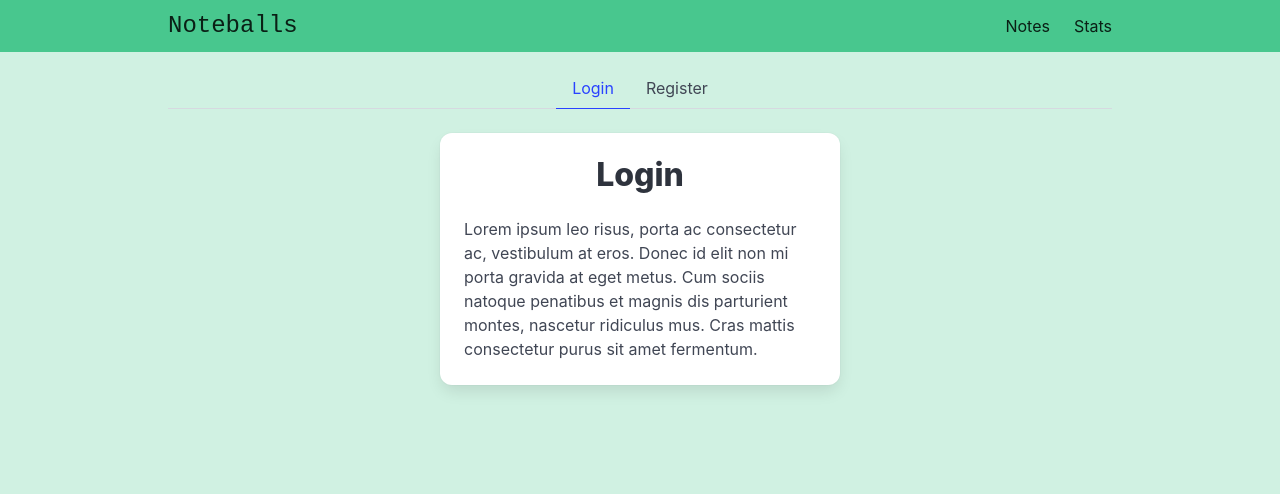
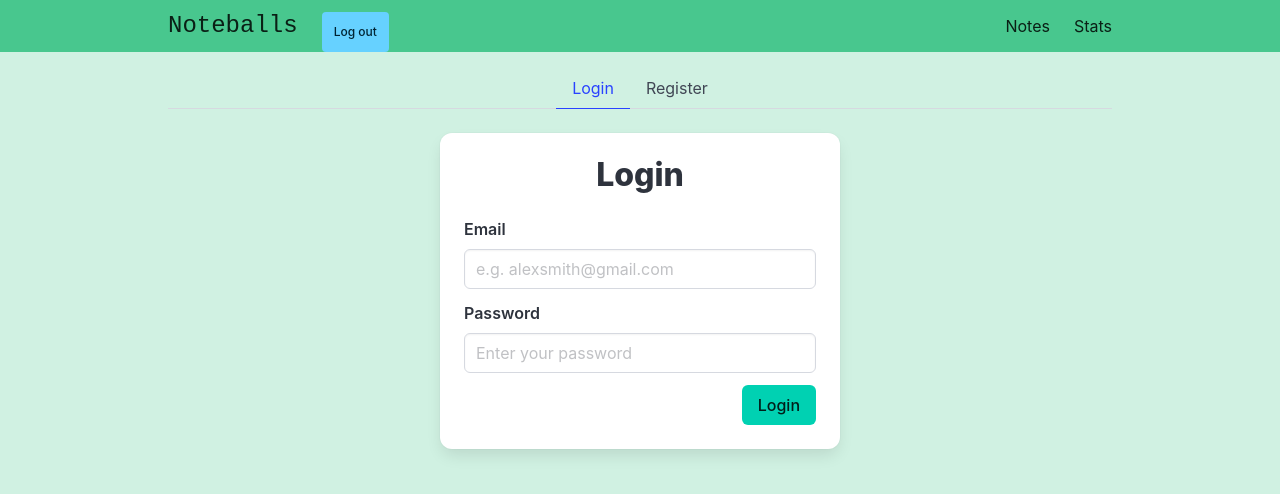
Before and after one commit to RahafAl0/Noteballes-VueJS, a Vue app: page /#/auth in a window 1280 px wide. Shown: the top 494 px of the page. Built offline with nearby package versions, Linux system fonts and the light colour scheme; no server answers; the database is empty.

Commit message:
auth form

```diff
--- a/src/components/Layout/NavBar.vue
+++ b/src/components/Layout/NavBar.vue
@@ -32,6 +32,11 @@
         :class="{ 'is-active' : showMobileNav }"
         ref="navbarMenuRef"
       >
+        <div class="navbar-start">
+          <button class="button is-small is-info mt-3 ml-3">
+            Log out
+          </button>
+        </div>
         <div class="navbar-end">
           <RouterLink
             @click="showMobileNav = false"
--- a/src/views/ViewAuth.vue
+++ b/src/views/ViewAuth.vue
@@ -1,40 +1,79 @@
 <template>
   <div class="tabs is-centered">
-
     <ul>
-      <li :class="{ 'is-active' : !register }">
+      <li :class="{ 'is-active': !register }">
         <a @click.prevent="register = false">Login</a>
       </li>
-      <li :class="{ 'is-active' : register }">
+      <li :class="{ 'is-active': register }">
         <a @click.prevent="register = true">Register</a>
       </li>
     </ul>
   </div>
 
   <div class="card auth-form">
-  <div class="card-content">
-    <div class="title has-text-centered">
-      {{ formTitle }}
-    </div>
-    <div class="content">
-      Lorem ipsum leo risus, porta ac consectetur ac, vestibulum at eros. Donec
-      id elit non mi porta gravida at eget metus. Cum sociis natoque penatibus
-      et magnis dis parturient montes, nascetur ridiculus mus. Cras mattis
-      consectetur purus sit amet fermentum.
+    <div class="card-content">
+      <div class="title has-text-centered">
+        {{ formTitle }}
+      </div>
+      <form @submit.prevent="onSubmot">
+        <div class="field">
+          <label class="label">Email</label>
+          <div class="control">
+            <input
+              v-model="credential.email"
+              class="input"
+              type="email"
+              placeholder="e.g. alexsmith@gmail.com"
+            />
+          </div>
+        </div>
+        <div class="field">
+          <label class="label">Password</label>
+          <div class="control">
+            <input
+              v-model="credential.password"
+              class="input"
+              type="password"
+              placeholder="Enter your password"
+            />
+          </div>
+        </div>
+        <div class="field is-grouped is-grouped-right">
+          <p class="control">
+            <button class="button is-primary">
+              {{ formTitle }}
+            </button>
+          </p>
+        </div>
+      </form>
     </div>
   </div>
-</div>
 </template>
 
 <script setup>
-import { computed, ref } from "vue";
+import { computed, ref, reactive } from "vue";
 
 const register = ref(false);
 
+const formTitle = computed(() => (register.value ? "Register" : "Login"));
 
-  const formTitle = computed(() => (register.value ? "Register" : "Login"));
+const credential = reactive({
+  email: "",
+  password: "",
+});
+
+const onSubmot = () => {
+  if (!credential.email || !credential.password) {
+    alert("Please fill in all fields");
+  } else {
+    if (register.value) {
+      console.log("Register", credential);
+    } else {
+      console.log("Login", credential);
+    }
+  }
+};
 </script>
-
 
 <style>
 .auth-form {
```
